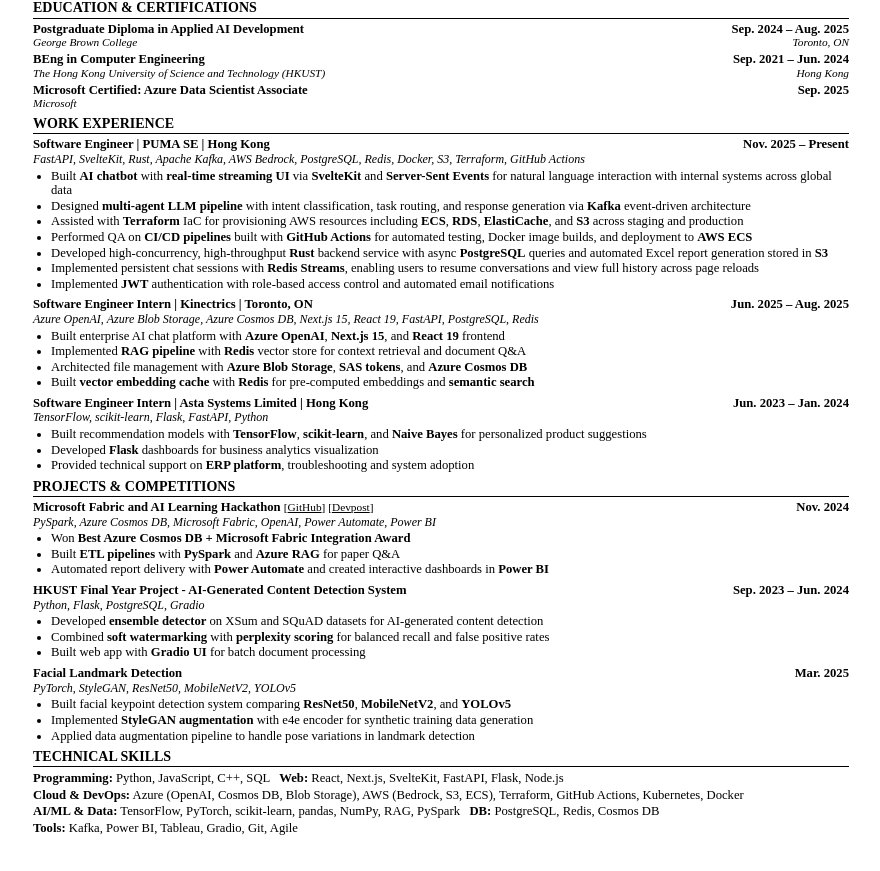
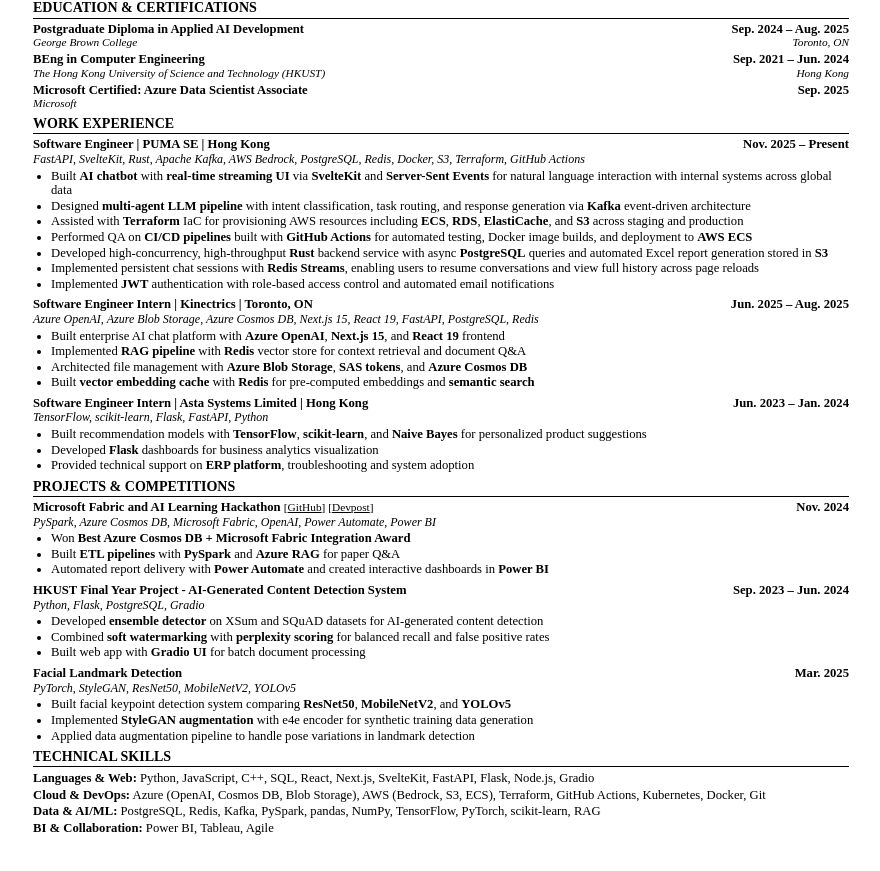
Before and after one commit to choisiulun1/choisiulun1.github.io, a plain HTML site: page index.html in a window 1280 px wide. Shown: the part 71-942 px from the top of the page, without its empty margins (199-1079 px from the left). Drawn offline with Linux system fonts and the light colour scheme; a web font is replaced by a local one.

Commit message:
Recategorize technical skills into 4 grouped sections

```diff
--- a/index.html
+++ b/index.html
@@ -335,12 +335,10 @@
     <div class="section">
       <div class="section-title">Technical Skills</div>
       <div class="skills-list">
-        <strong>Programming:</strong> Python, JavaScript, C++, SQL &nbsp;
-        <strong>Web:</strong> React, Next.js, SvelteKit, FastAPI, Flask, Node.js<br>
-        <strong>Cloud & DevOps:</strong> Azure (OpenAI, Cosmos DB, Blob Storage), AWS (Bedrock, S3, ECS), Terraform, GitHub Actions, Kubernetes, Docker<br>
-        <strong>AI/ML & Data:</strong> TensorFlow, PyTorch, scikit-learn, pandas, NumPy, RAG, PySpark &nbsp;
-        <strong>DB:</strong> PostgreSQL, Redis, Cosmos DB<br>
-        <strong>Tools:</strong> Kafka, Power BI, Tableau, Gradio, Git, Agile
+        <strong>Languages & Web:</strong> Python, JavaScript, C++, SQL, React, Next.js, SvelteKit, FastAPI, Flask, Node.js, Gradio<br>
+        <strong>Cloud & DevOps:</strong> Azure (OpenAI, Cosmos DB, Blob Storage), AWS (Bedrock, S3, ECS), Terraform, GitHub Actions, Kubernetes, Docker, Git<br>
+        <strong>Data & AI/ML:</strong> PostgreSQL, Redis, Kafka, PySpark, pandas, NumPy, TensorFlow, PyTorch, scikit-learn, RAG<br>
+        <strong>BI & Collaboration:</strong> Power BI, Tableau, Agile
       </div>
     </div>
   </div>
```
